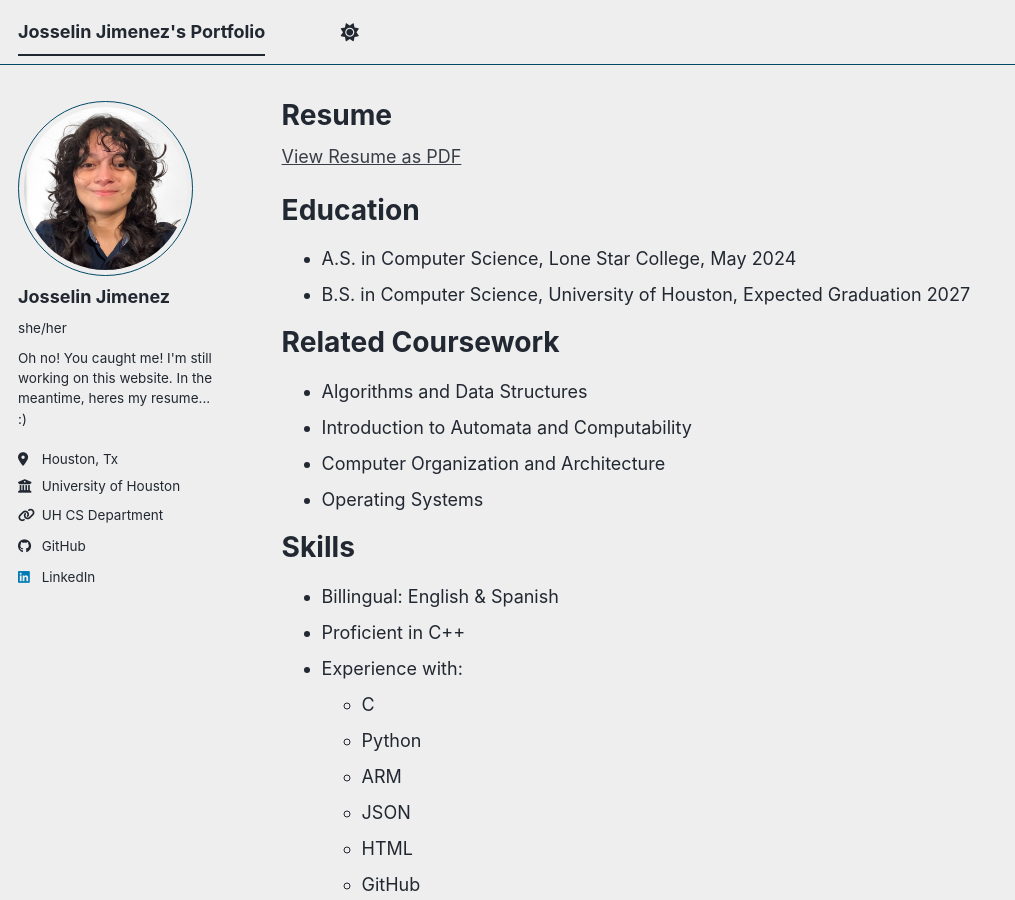
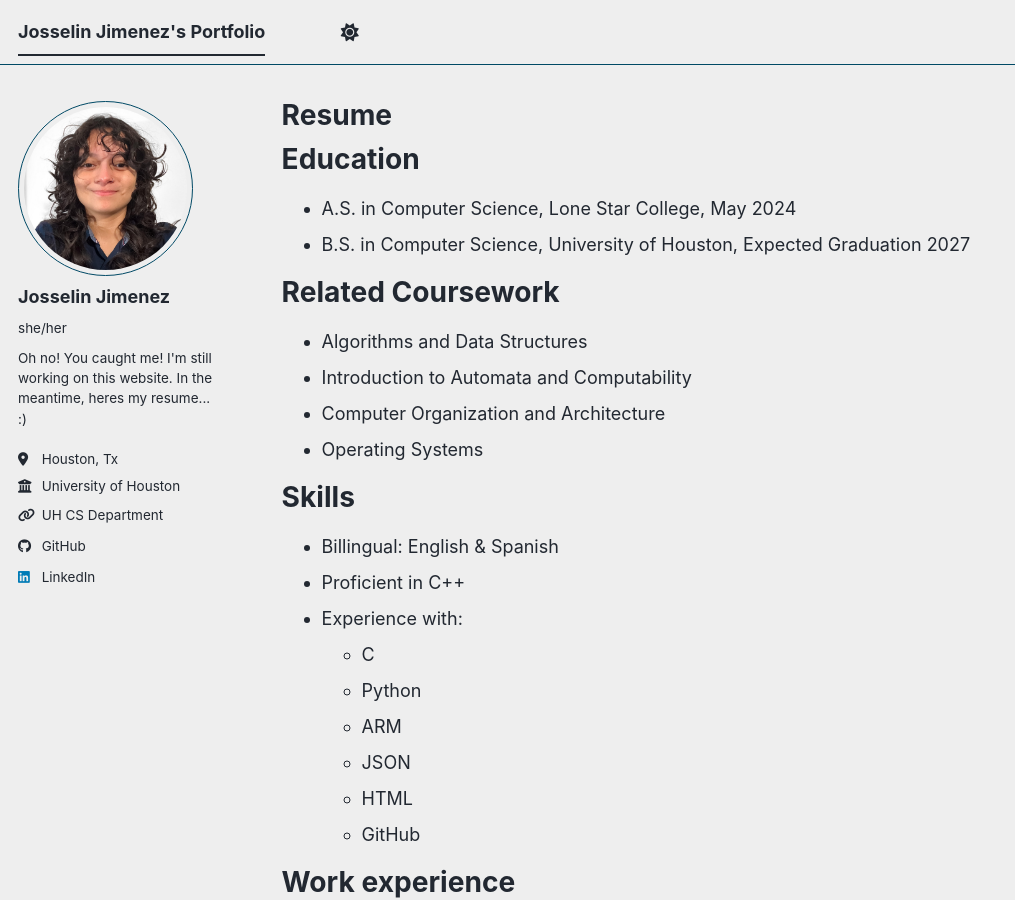
Before and after one commit to josselin-jimenez/josselin-jimenez.github.io, a Jekyll site: the page built from _pages/about.md, in a window 1280 px wide and 900 px high. Shown: the whole window, without its empty margins (0-1015 px from the left). Built offline with Jekyll 4.4.1, drawn with Linux system fonts in a browser that asks for light colours; a script bundle is joined from its source files by our own code; library files that are not in the unit come from our copies.

Commit message:
Remove PDF resume link from about page temporarily

```diff
--- a/_pages/about.md
+++ b/_pages/about.md
@@ -6,8 +6,6 @@ redirect_from:
   - /about/
   - /about.html
 ---
-<a href="files/Resume.pdf">View Resume as PDF</a>
-
 Education
 ======
 * A.S. in Computer Science, Lone Star College, May 2024
```
